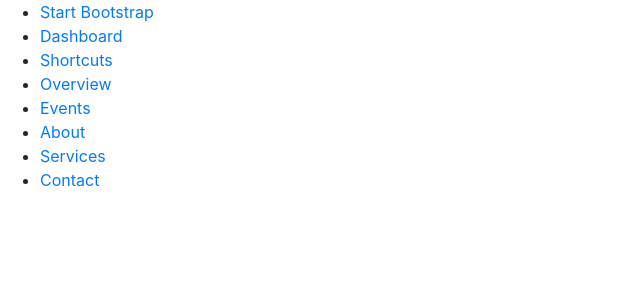
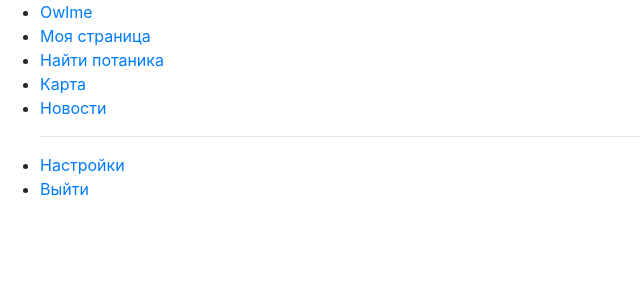
Before and after one commit to kurlov/owlme, a Flask app: template app/templates/core.html in a window 1280 px wide. Shown: the top 300 px of the page, without its empty margins (0-640 px from the left). Run offline with Flask 2, Linux system fonts and the light colour scheme; the template is opened without the code that fills it: most values are stand-ins (such as "Sample title", 1, 10 or a date in 2020); some libraries are stand-ins or nearby versions.

Commit message:
Changed base layout of forum page

```diff
--- a/app/templates/core.html
+++ b/app/templates/core.html
@@ -41,30 +41,28 @@
         <div id="sidebar-wrapper">
             <ul class="sidebar-nav">
                 <li class="sidebar-brand">
-                    <a href="#">
-                        Start Bootstrap
+                    <a href="{{ url_for('news') }}">
+                        Owlme
                     </a>
                 </li>
                 <li>
-                    <a href="#">Dashboard</a>
+                    <a href="#">Моя страница</a>
                 </li>
                 <li>
-                    <a href="#">Shortcuts</a>
+                    <a href="{{ url_for('search') }}">Найти потаника</a>
                 </li>
                 <li>
-                    <a href="#">Overview</a>
+                    <a href="{{ url_for('map') }}">Карта</a>
                 </li>
                 <li>
-                    <a href="#">Events</a>
+                    <a href="{{ url_for('news') }}">Новости</a>
+                </li>
+                <hr>
+                <li>
+                    <a href="{{ url_for('settings') }}">Настройки</a>
                 </li>
                 <li>
-                    <a href="#">About</a>
-                </li>
-                <li>
-                    <a href="#">Services</a>
-                </li>
-                <li>
-                    <a href="#">Contact</a>
+                    <a href="{{ url_for('logout') }}">Выйти</a>
                 </li>
             </ul>
         </div>
```
